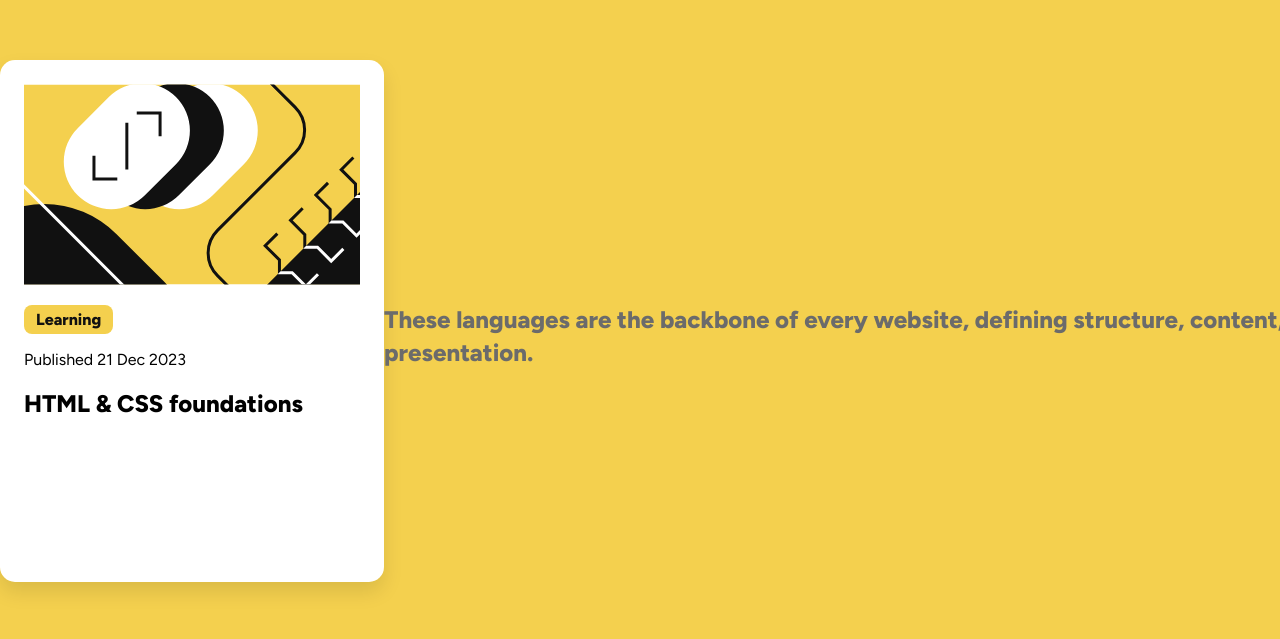
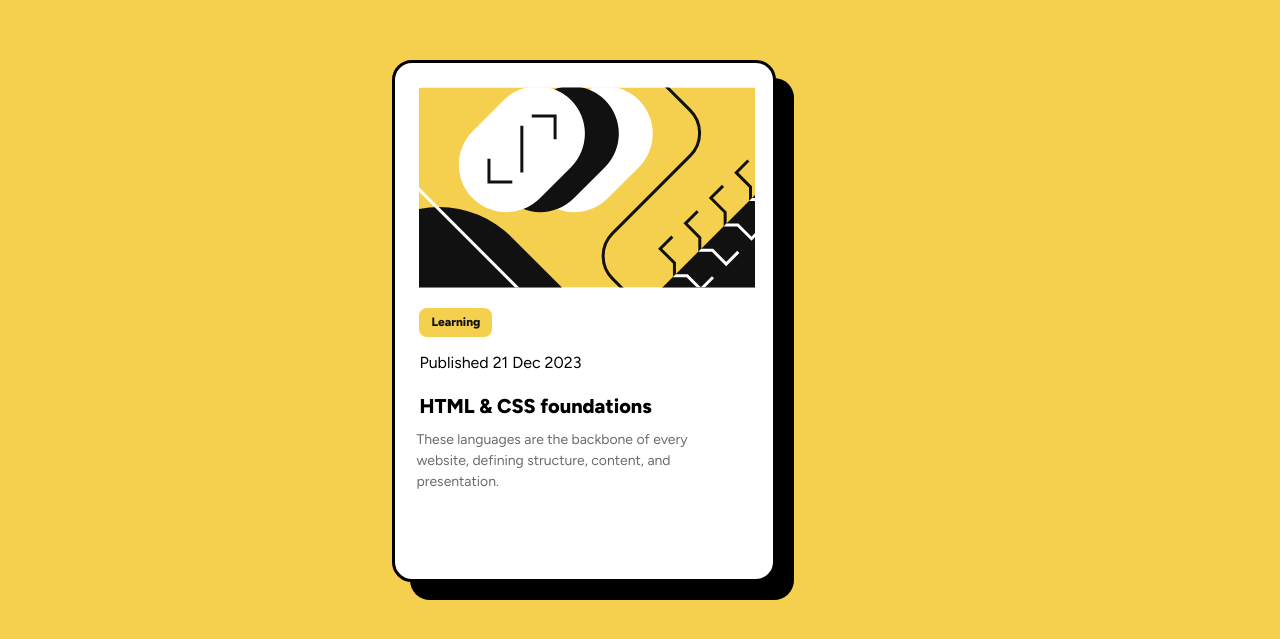
Before and after one commit to ifradgley/blog-preview-card, a plain HTML site: page index.html in a window 1280 px wide. Shown: the part 159-798 px from the top of the page. Drawn offline with Linux system fonts and the light colour scheme.

Commit message:
commit 9

```diff
--- a/index.html
+++ b/index.html
@@ -28,8 +28,8 @@
         </div>
 
                 <div class="main-body">
-                    These languages are the backbone of every website, defining
-                    structure, content, and presentation.</div>
+                    These languages are the backbone of every <br> website, defining
+                    structure, content, and <br> presentation.</div>
             </div>
 
     </div>
--- a/style.css
+++ b/style.css
@@ -31,14 +31,15 @@ body {
 
 .blog-card {
   background-color: white;
-  border-radius: 15px;
-  box-shadow: 0 10px 20px rgba(0, 0, 0, 0.1);
+  border-radius: 20px;
   max-width: 384px;
   width: 100%;
   height: 522px;
   overflow: hidden;
   text-align: left;
   padding: 24px;
+  border-style: solid;
+  box-shadow: #000 18px 18px;
 }
 
 .blog-tag {
@@ -52,7 +53,7 @@ body {
 
 .blog-tag-text {
   color: #111;
-  font-size: 16px;
+  font-size: 12px;
   font-style: normal;
   font-weight: 800;
   overflow: hidden;
@@ -76,7 +77,7 @@ label .publish-date {
   padding: 4px 12px;
   font-family:'Figtree' sans-serif;
   text-align: left;
-  font-size: 14px;
+  font-size: 12px;
   font-style: normal;
   line-height: 21px;
   display: flex;
@@ -89,7 +90,7 @@ label .publish-date {
 
 .main-heading {
   font-family:'Figtree' sans-serif;
-  font-size: 24px;
+  font-size: 20px;
   font-style: normal;
   font-weight: 800;
   line-height: 33px;
@@ -99,11 +100,13 @@ label .publish-date {
 
 .main-body {
   font-family:'Figtree' sans-serif;
-  font-size: 24px;
+  font-size: 14px;
   font-style: normal;
-  font-weight: 800;
-  line-height: 33px;
+  font-weight: 500;
+  line-height: 21px;
   text-align: left;
-  margin-top: 30px;
+  margin-top: 38px;
   color: #6B6B6B;
+  transform: translate(-360px, 120px)
+
 }
```
